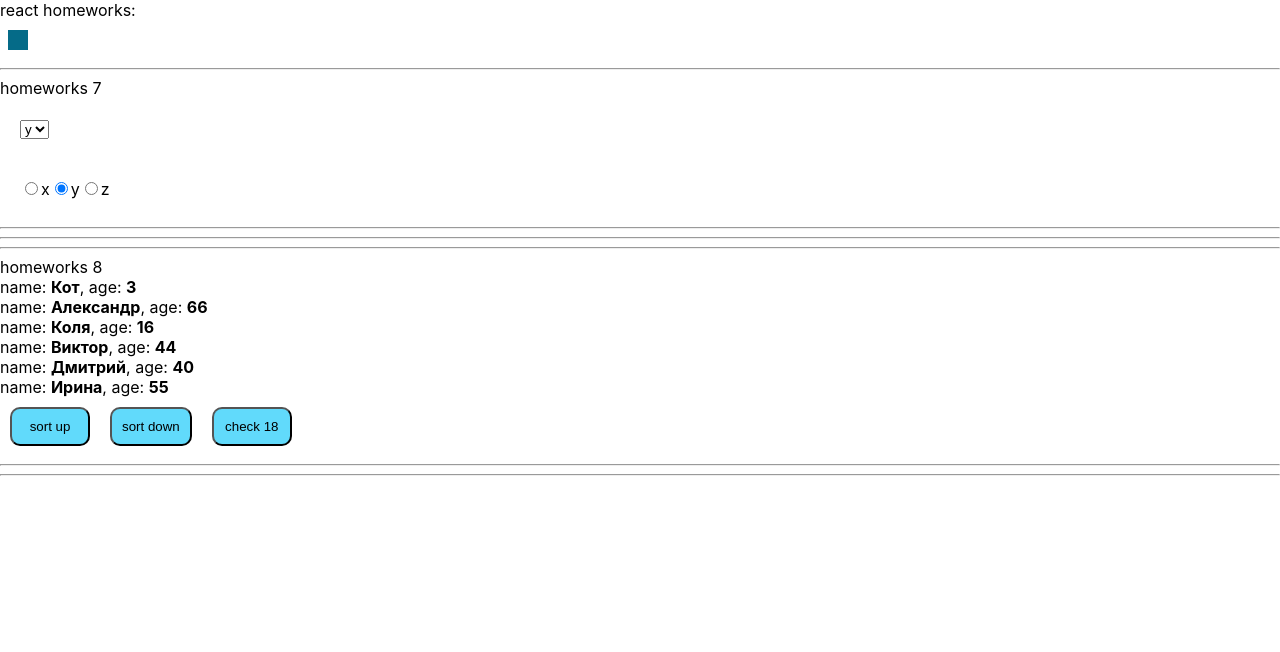
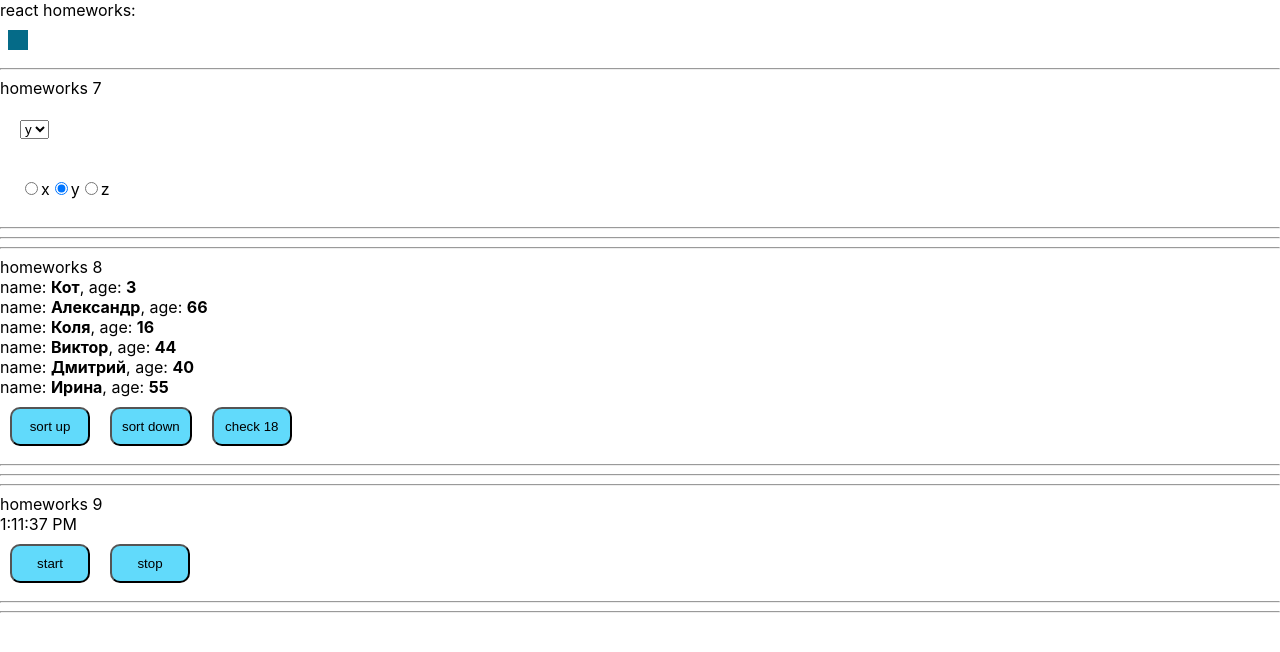
Before and after one commit to onotole-ololoev/it_incubator_ignat_hw, a React (Create React App) app: page /#/junior in a window 1280 px wide. Shown: the top 652 px of the page. Built offline with nearby package versions, Linux system fonts and the light colour scheme.

Commit message:
clocks in propgress

```diff
--- a/src/p2-homeworks/h5-rrd-v6/pages/Junior.tsx
+++ b/src/p2-homeworks/h5-rrd-v6/pages/Junior.tsx
@@ -1,12 +1,14 @@
 import React from 'react';
 import HW7 from "../../h7/HW7";
 import HW8 from "../../h8/HW8";
+import HW9 from "../../h9/HW9";
 
 const Junior = () => {
     return (
         <div>
             <HW7 />
             <HW8 />
+            <HW9 />
         </div>
     );
 };
--- a/src/p2-homeworks/h9/Clock.tsx
+++ b/src/p2-homeworks/h9/Clock.tsx
@@ -1,31 +1,45 @@
-import React, {useState} from 'react'
+import React, {useEffect, useState} from 'react'
 import SuperButton from '../h4/common/c2-SuperButton/SuperButton'
 
 function Clock() {
     const [timerId, setTimerId] = useState<number>(0)
-    const [date, setDate] = useState<Date>()
+    const [date, setDate] = useState<Date>(new Date())
     const [show, setShow] = useState<boolean>(false)
 
     const stop = () => {
         // stop
+
+        clearTimeout(timerId);
     }
+    // useEffect(() => {
+    //     clearTimeout(timerId);
+    // }, []);
     const start = () => {
         stop()
         const id: number = window.setInterval(() => {
             // setDate
+            setDate(new Date())
         }, 1000)
         setTimerId(id)
     }
 
+
+
     const onMouseEnter = () => {
         // show
+
+        // my code
+        setShow(!show)
     }
     const onMouseLeave = () => {
         // close
+        setShow(!show)
     }
 
-    const stringTime = 'Time' // fix with date
-    const stringDate = 'Date' // fix with date
+    // const stringTime = 'Time' // fix with date
+    // const stringDate = 'Date' // fix with date
+    const stringTime = new Date().toLocaleTimeString();
+    const stringDate = new Date().toLocaleDateString();
 
     return (
         <div>
```
